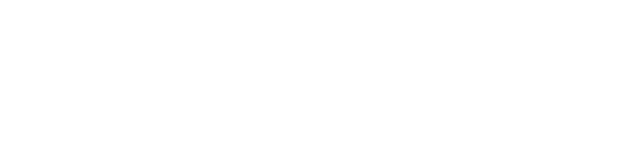
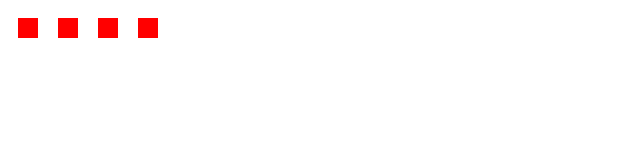
Before and after one commit to Naval63/C_S7.01, a plain HTML site: page index.html in a window 1280 px wide. Shown: the whole page, without its empty margins (0-640 px from the left). Drawn offline with Linux system fonts and the light colour scheme.

Commit message:
strktura

```diff
--- /dev/null
+++ b/css/style.css
@@ -0,0 +1,10 @@
+.container {
+    display: flex;
+    flex-direction: row;
+}
+
+.col {
+    background-color: red;
+    padding: 10px;
+    margin: 10px;
+}
--- a/index.html
+++ b/index.html
@@ -5,8 +5,16 @@
     <meta name="viewport" content="width=device-width, initial-scale=1.0">
     <meta http-equiv="X-UA-Compatible" content="ie=edge">
     <title>Document</title>
+    <link rel="stylesheet" href="css/style.css">
 </head>
 <body>
 
+    <div class="container">
+        <div class="col"></div>
+        <div class="col"></div>
+        <div class="col"></div>
+        <div class="col"></div>
+    </div>
+
 </body>
 </html>
```
Also changed, not shown: 1 other file.
